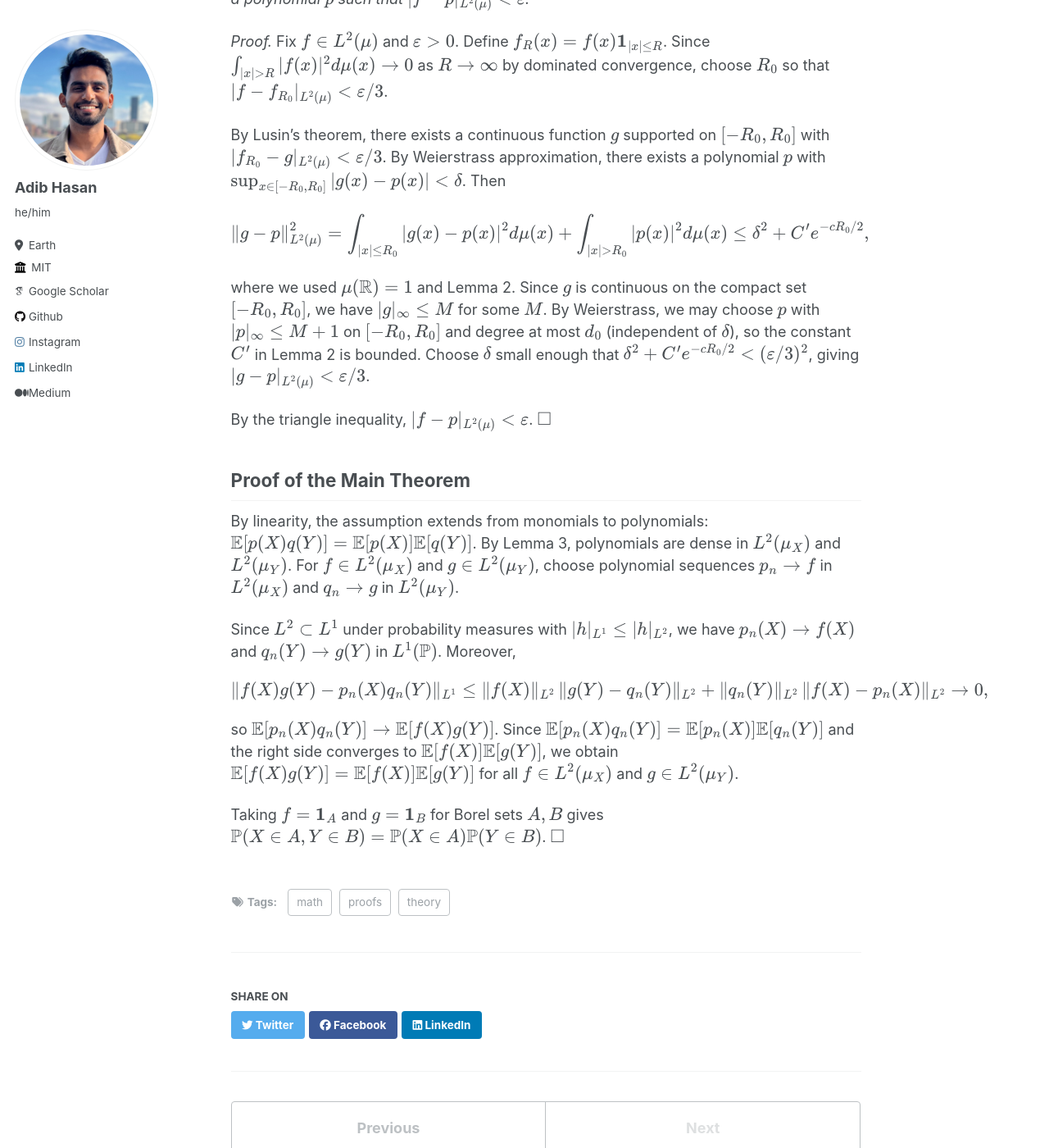
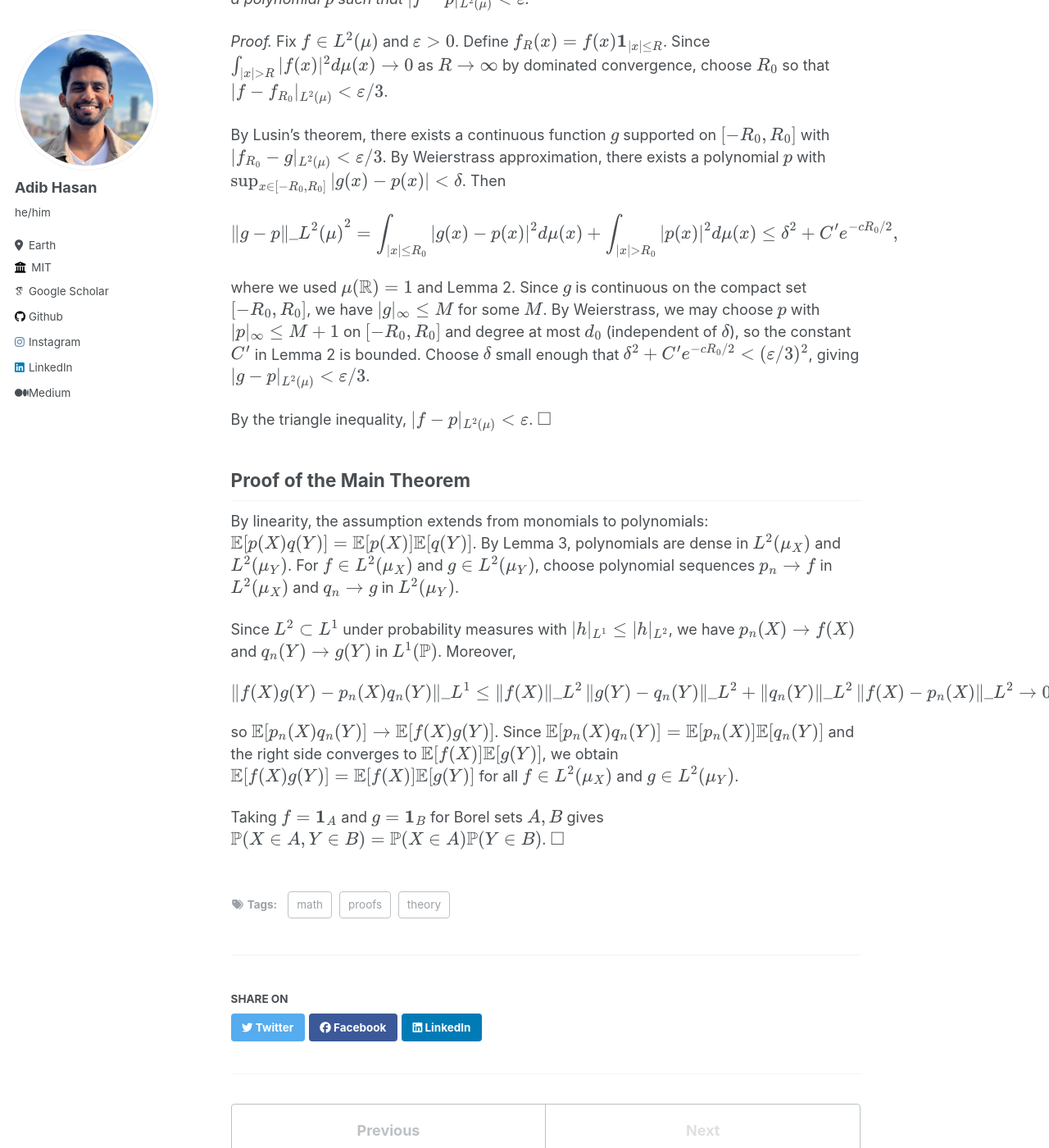
Before and after one commit to Neehan/neehan.github.io, a Jekyll site: the page built from _blog/no-corr-to-independence.md, in a window 1280 px wide and 1400 px high, scrolled down 3223 px. Shown: the whole window at 82% size. Built offline with Jekyll 4.4.1, drawn with Linux system fonts in a browser that asks for light colours; some web fonts are replaced.

```diff
--- a/_blog/no-corr-to-independence.md
+++ b/_blog/no-corr-to-independence.md
@@ -94,14 +94,14 @@ where we used $\mu(\{\|x\|>t\}) \le Ce^{-ct}$ and integration by parts. Since ex
 
 ## Lemma 3: Polynomial Density
 
-**Lemma 3.** *Under the exponential tail condition, for any $f\in L^2(\mu)$ and $\varepsilon>0$, there exists a polynomial $p$ such that $\|f-p\|_{L^2(\mu)} < \varepsilon$.*
+**Lemma 3.** *Under the exponential tail condition, for any $f\in L^2(\mu)$ and $\varepsilon>0$, there exists a polynomial $p$ such that $\|f-p\|\_{L^2(\mu)} < \varepsilon$.*
 
 *Proof.* Fix $f\in L^2(\mu)$ and $\varepsilon>0$. Define $f\_R(x) = f(x)\mathbf 1\_\{\{\|x\|\le R\}\}$. Since $\int\_\{\|x\|>R\} \|f(x)\|^2 d\mu(x) \to 0$ as $R\to\infty$ by dominated convergence, choose $R\_0$ so that $\|f - f\_\{R\_0\}\|\_\{L^2(\mu)\} < \varepsilon/3$.
 
 By Lusin's theorem, there exists a continuous function $g$ supported on $[-R\_0,R\_0]$ with $\|f\_\{R\_0\} - g\|\_\{L^2(\mu)\} < \varepsilon/3$. By Weierstrass approximation, there exists a polynomial $p$ with $\sup\_\{x\in[-R\_0,R\_0]\} \|g(x) - p(x)\| < \delta$. Then
 
 $$
-\|g - p\|_{L^2(\mu)}^2
+\|g - p\|\_{L^2(\mu)}^2
 = \int_{|x|\le R_0} |g(x) - p(x)|^2 d\mu(x) + \int_{|x|>R_0} |p(x)|^2 d\mu(x)
 \le \delta^2 + C' e^{-cR_0/2},
 $$
@@ -117,8 +117,8 @@ By linearity, the assumption extends from monomials to polynomials: $\mathbb E[p
 Since $L^2\subset L^1$ under probability measures with $\|h\|\_\{L^1\} \le \|h\|\_\{L^2\}$, we have $p\_n(X)\to f(X)$ and $q\_n(Y)\to g(Y)$ in $L^1(\mathbb P)$. Moreover,
 
 $$
-\|f(X)g(Y) - p_n(X)q_n(Y)\|_{L^1}
-\le \|f(X)\|_{L^2}\,\|g(Y)-q_n(Y)\|_{L^2} + \|q_n(Y)\|_{L^2}\,\|f(X)-p_n(X)\|_{L^2}
+\|f(X)g(Y) - p_n(X)q_n(Y)\|\_{L^1}
+\le \|f(X)\|\_{L^2}\,\|g(Y)-q_n(Y)\|\_{L^2} + \|q_n(Y)\|\_{L^2}\,\|f(X)-p_n(X)\|\_{L^2}
 \to 0,
 $$
 
```
